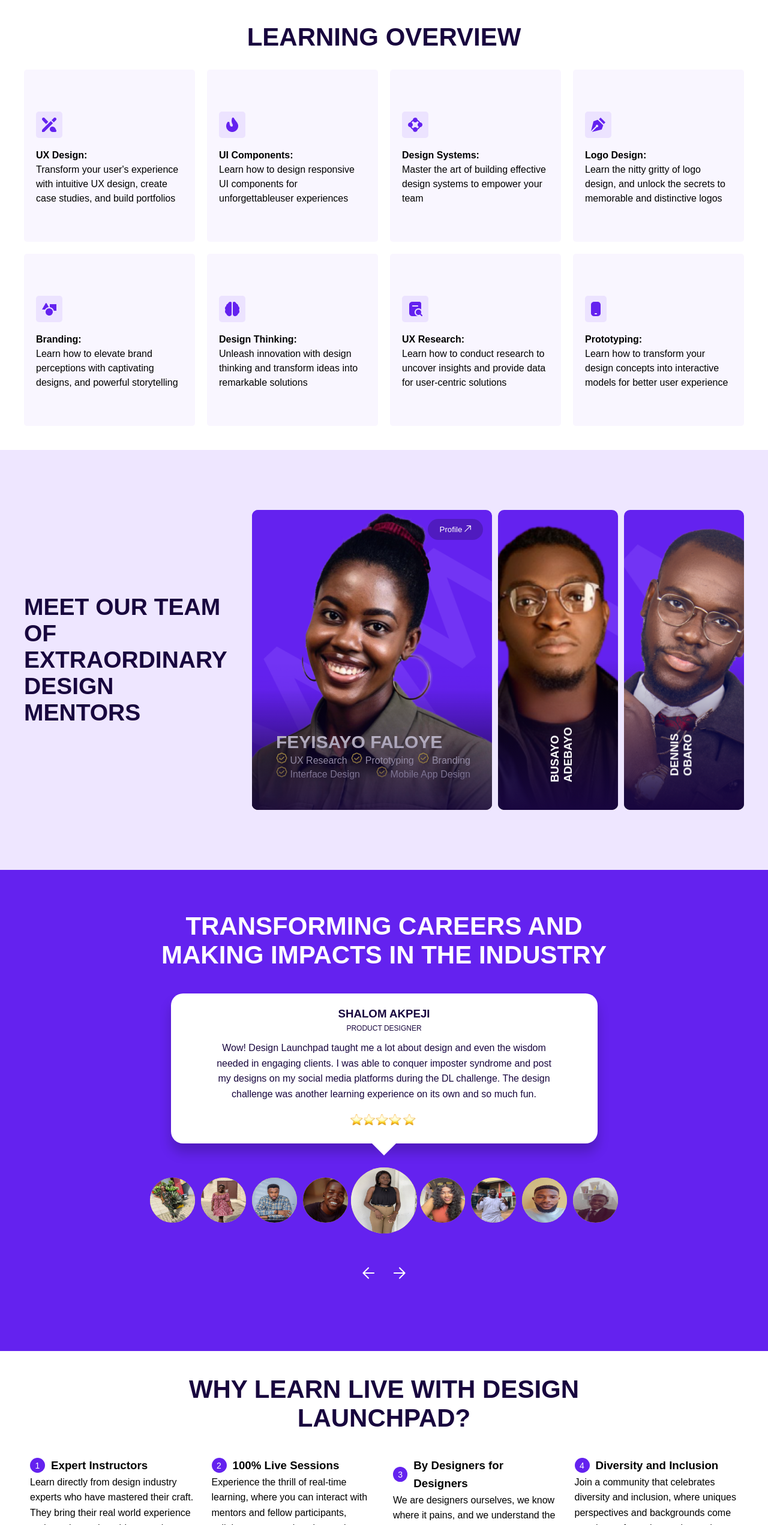
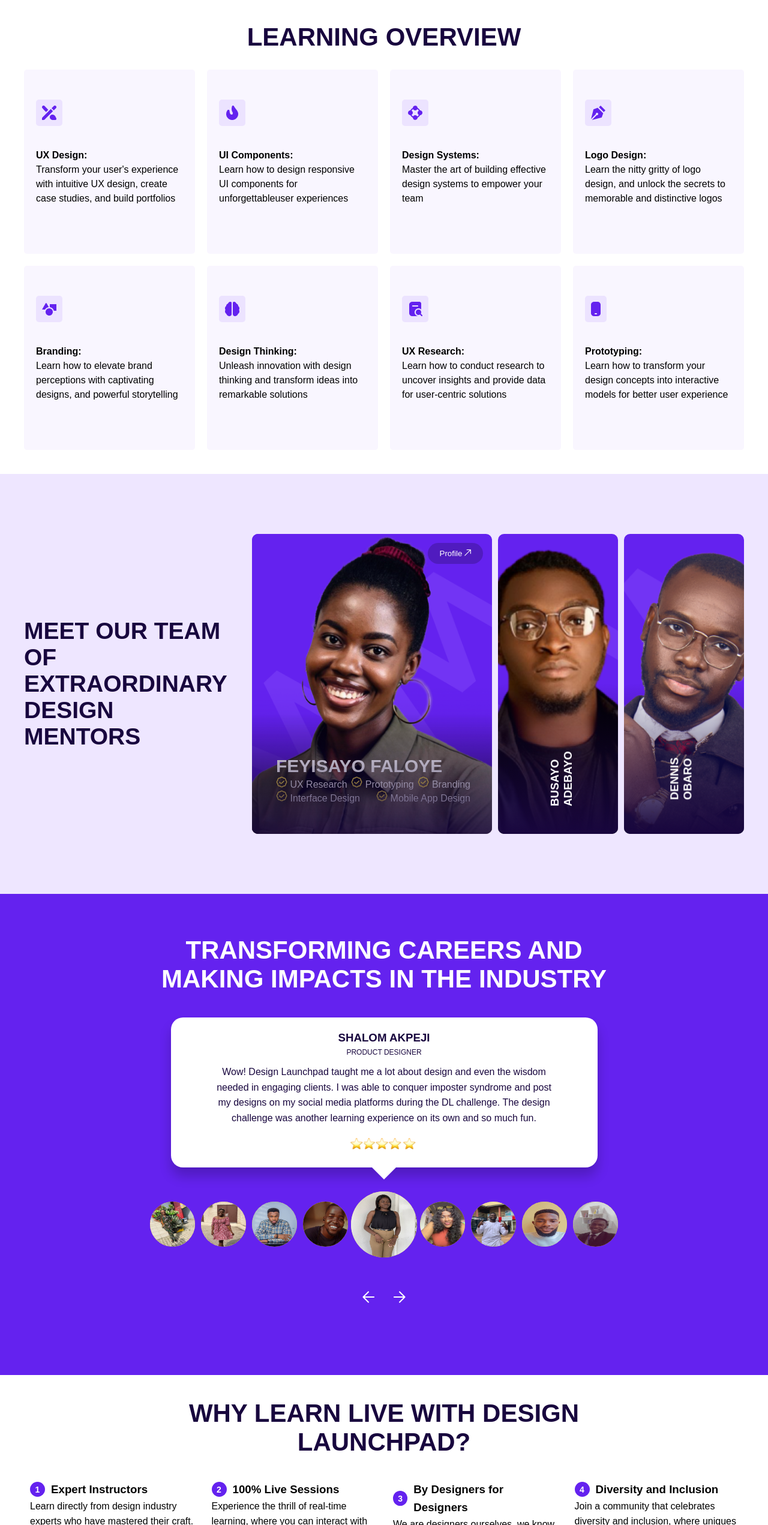
Before and after one commit to anekegaza/lauchsite, a plain HTML site: page index.html in a window 1280 px wide. Shown: the part 1198-3740 px from the top of the page at 60% size. Drawn offline with nearby package versions, Linux system fonts and the light colour scheme; a web font is replaced by a local one.

Commit message:
Update style.css

```diff
--- a/style.css
+++ b/style.css
@@ -209,13 +209,13 @@ nav {
   text-align: left;
   line-height: 1.5;
   background-color: var(--light-grey);
-  padding: 60px 20px;
+  padding: 50px 20px 80px 20px;
   border-radius: 5px;
 }
 .overview-card img {
   background-color: var(--main-grey);
   padding: 10px;
-  margin: 10px 0;
+  margin-bottom: 30px;
   border-radius: 5px;
 }
 
@@ -223,12 +223,13 @@ nav {
 .meet-mentors {
   padding: 80px 0;
   background-color: var(--meet-bg);
+  align-items: normal;
 }
 .meet-mentors-area {
   display: flex;
   align-items: center;
   justify-content: space-between;
-  gap: 30px;
+  gap: 40px;
   text-align: left;
   /* width: 100%; */
 }
@@ -684,6 +685,7 @@ nav {
   align-items: center;
   justify-content: center;
   font-size: 14px;
+  font-weight: bold;
 }
 
 /* ======== ENROLL SECTION ======== */
@@ -730,6 +732,7 @@ nav {
   justify-content: space-between;
   gap: 20px;
   margin-bottom: 60px;
+  width: 93%;
 }
 .footer-left {
   width: 40%;
```
